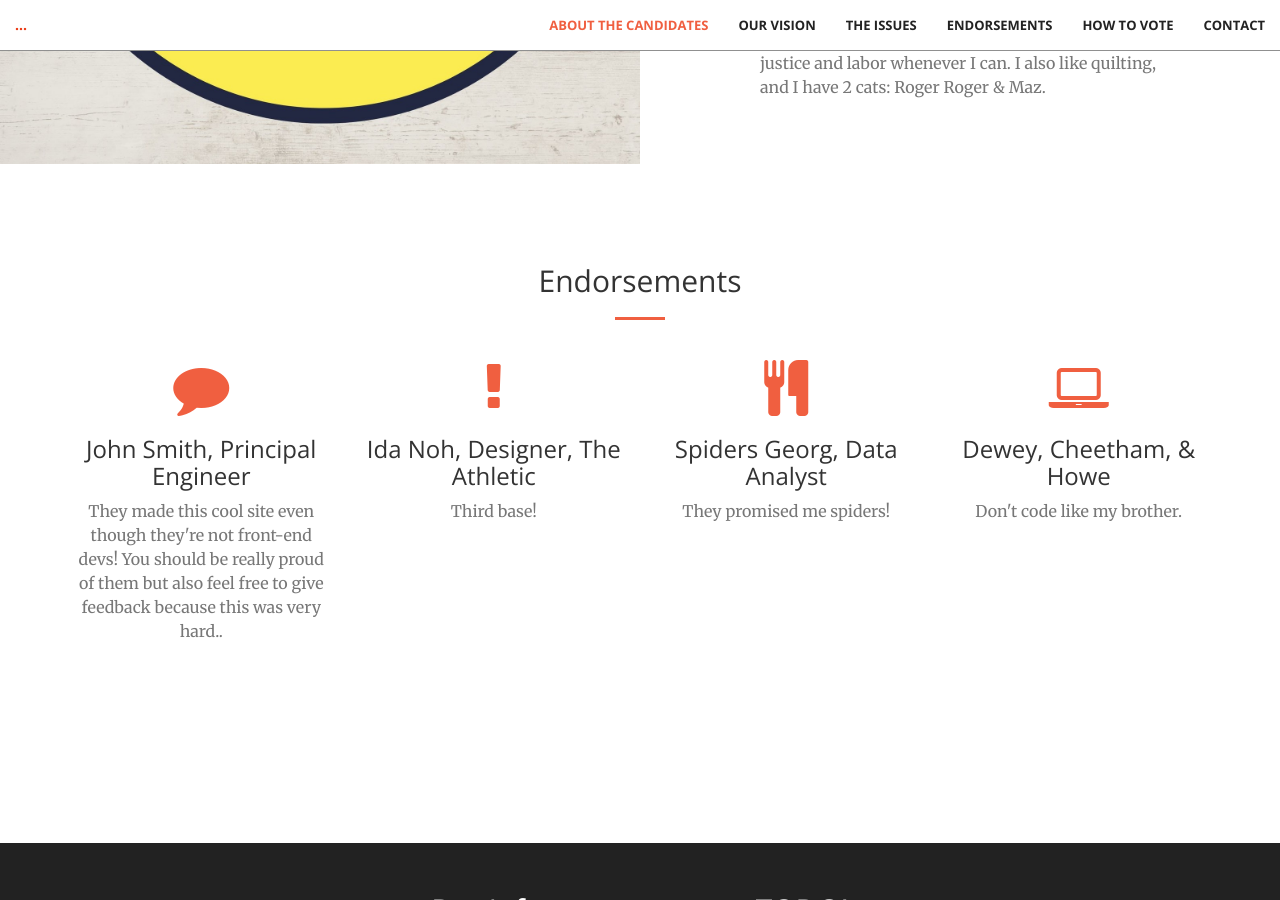
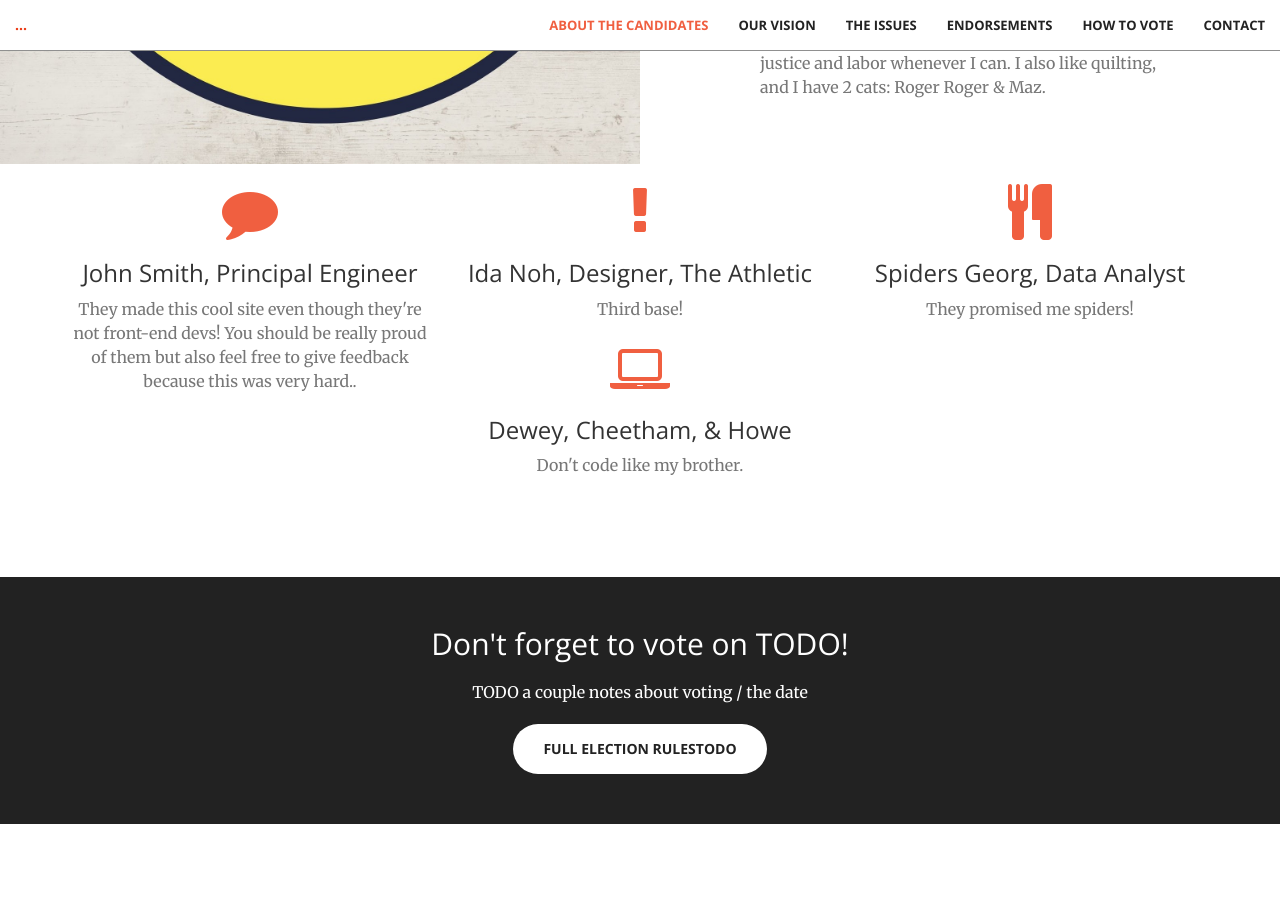
Before and after one commit to viccro/2025-campaign-site-draft, a Jekyll site: the page built from index.html, in a window 1280 px wide and 900 px high, scrolled down 3199 px. Built offline with Jekyll 4.4.1, drawn with Linux system fonts in a browser that asks for light colours.

Commit message:
trying to un-squish

```diff
--- a/_includes/endorsements.html
+++ b/_includes/endorsements.html
@@ -1,36 +1,27 @@
-<section id="endorsements">
 <div class="container">
   <div class="row">
-            <div class="col-lg-12 text-center">
-                <h2 class="section-heading">Endorsements</h2>
-                <hr class="primary">
-            </div>
-        </div>
-    </div>
-    <div class="container">
-        <div class="row">
-            <div class="col-lg-3 col-md-6 text-center">
+    <div class="col-lg-4 col-md-6 col-sm-12 text-center">
       <div class="service-box">
         <i class="fa fa-4x fa-comment wow bounceIn text-primary"></i>
         <h3>John Smith, Principal Engineer</h3>
         <p class="text-muted">They made this cool site even though they're not front-end devs! You should be really proud of them but also feel free to give feedback because this was very hard..</p>
       </div>
     </div>
-            <div class="col-lg-3 col-md-6 text-center">
+    <div class="col-lg-4 col-md-6 col-sm-12 text-center">
       <div class="service-box">
         <i class="fa fa-4x fa-exclamation wow bounceIn text-primary" data-wow-delay=".1s"></i>
         <h3>Ida Noh, Designer, The Athletic</h3>
         <p class="text-muted">Third base!</p>
       </div>
     </div>
-            <div class="col-lg-3 col-md-6 text-center">
+    <div class="col-lg-4 col-md-6 col-sm-12 text-center">
       <div class="service-box">
         <i class="fa fa-4x fa-cutlery wow bounceIn text-primary" data-wow-delay=".2s"></i>
         <h3>Spiders Georg, Data Analyst</h3>
         <p class="text-muted">They promised me spiders!</p>
       </div>
     </div>
-            <div class="col-lg-3 col-md-6 text-center">
+    <div class="col-lg-4 col-md-6 col-sm-12 text-center">
       <div class="service-box">
         <i class="fa fa-4x fa-laptop text-primary" data-wow-delay=".3s"></i>
         <h3>Dewey, Cheetham, & Howe</h3>
@@ -39,4 +30,3 @@
     </div>
   </div>
 </div>
-</section>
```
Lines whose indentation alone changed are shown as unchanged.
